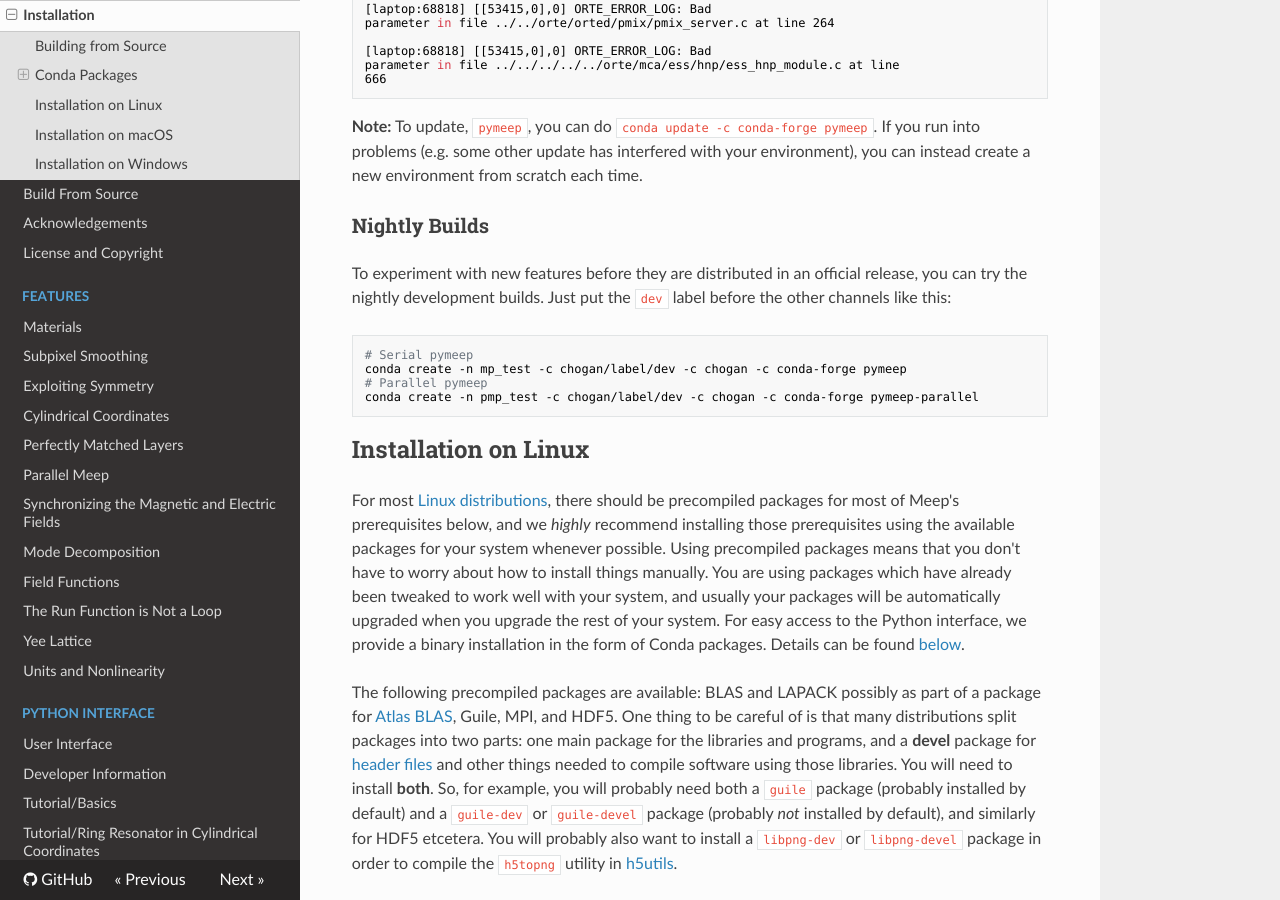
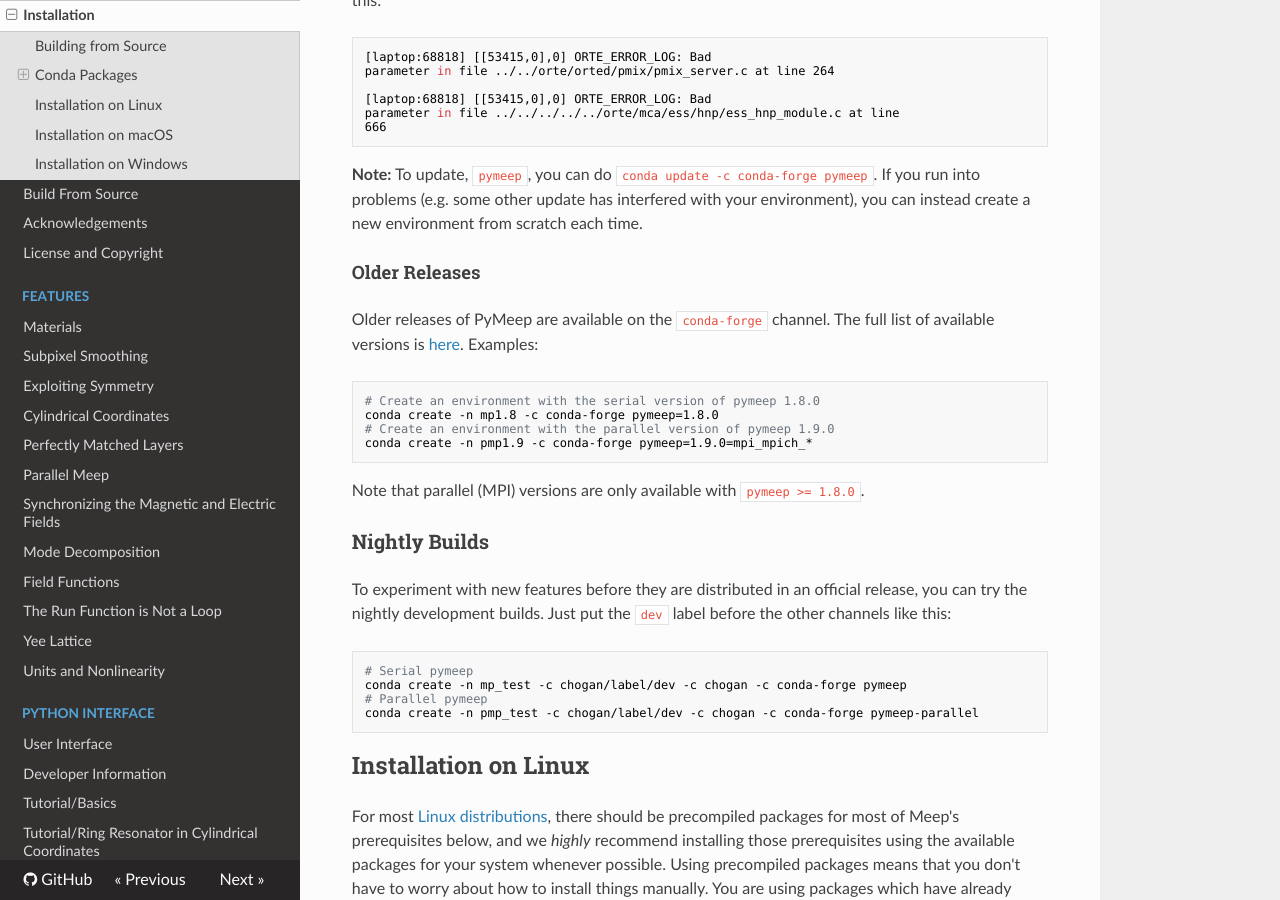
Before and after one commit to NanoComp/meep, an MkDocs documentation site: the page built from doc/docs/Installation.md, in a window 1280 px wide and 900 px high, scrolled down 3007 px. Built offline with MkDocs 1.6.1, drawn with Linux system fonts in a browser that asks for light colours; nearby versions of some CDN libraries; old or Windows-style settings are respelled for this version of MkDocs.

Commit message:
Docs for installing older pymeep versions

````diff
--- a/doc/docs/Installation.md
+++ b/doc/docs/Installation.md
@@ -88,6 +88,19 @@
 
 **Note:** To update, `pymeep`, you can do `conda update -c conda-forge pymeep`.  If you run into problems (e.g. some other update has interfered with your environment), you can instead create a new environment from scratch each time.
 
+#### Older Releases
+
+Older releases of PyMeep are available on the `conda-forge` channel. The full list of available versions is [here](https://anaconda.org/conda-forge/pymeep/files). Examples:
+
+```bash
+# Create an environment with the serial version of pymeep 1.8.0
+conda create -n mp1.8 -c conda-forge pymeep=1.8.0
+# Create an environment with the parallel version of pymeep 1.9.0
+conda create -n pmp1.9 -c conda-forge pymeep=1.9.0=mpi_mpich_*
+```
+
+Note that parallel (MPI) versions are only available with `pymeep >= 1.8.0`.
+
 ### Nightly Builds
 
 To experiment with new features before they are distributed in an official release, you can try the nightly development builds.  Just put the `dev` label before the other channels like this:
````
